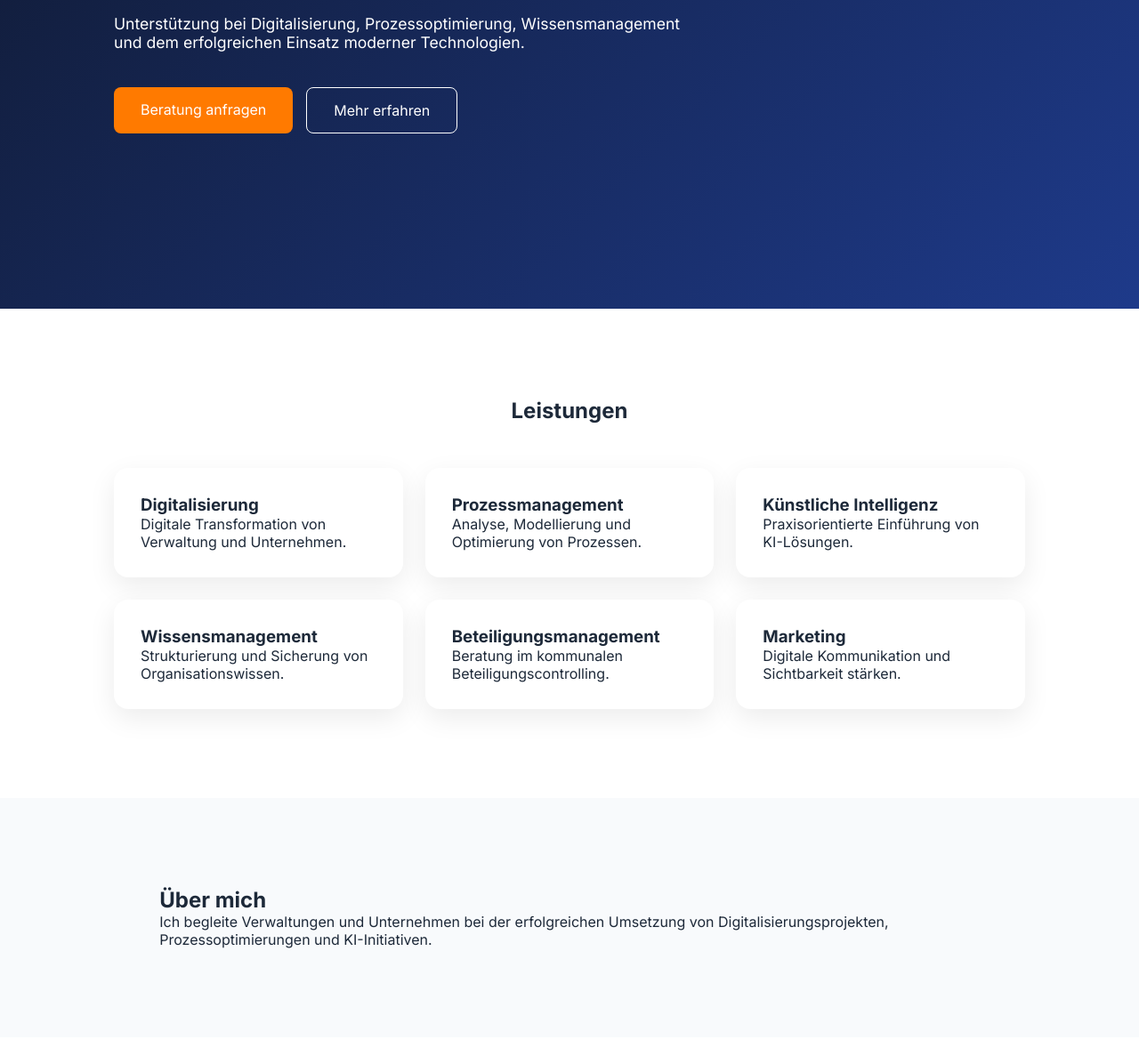
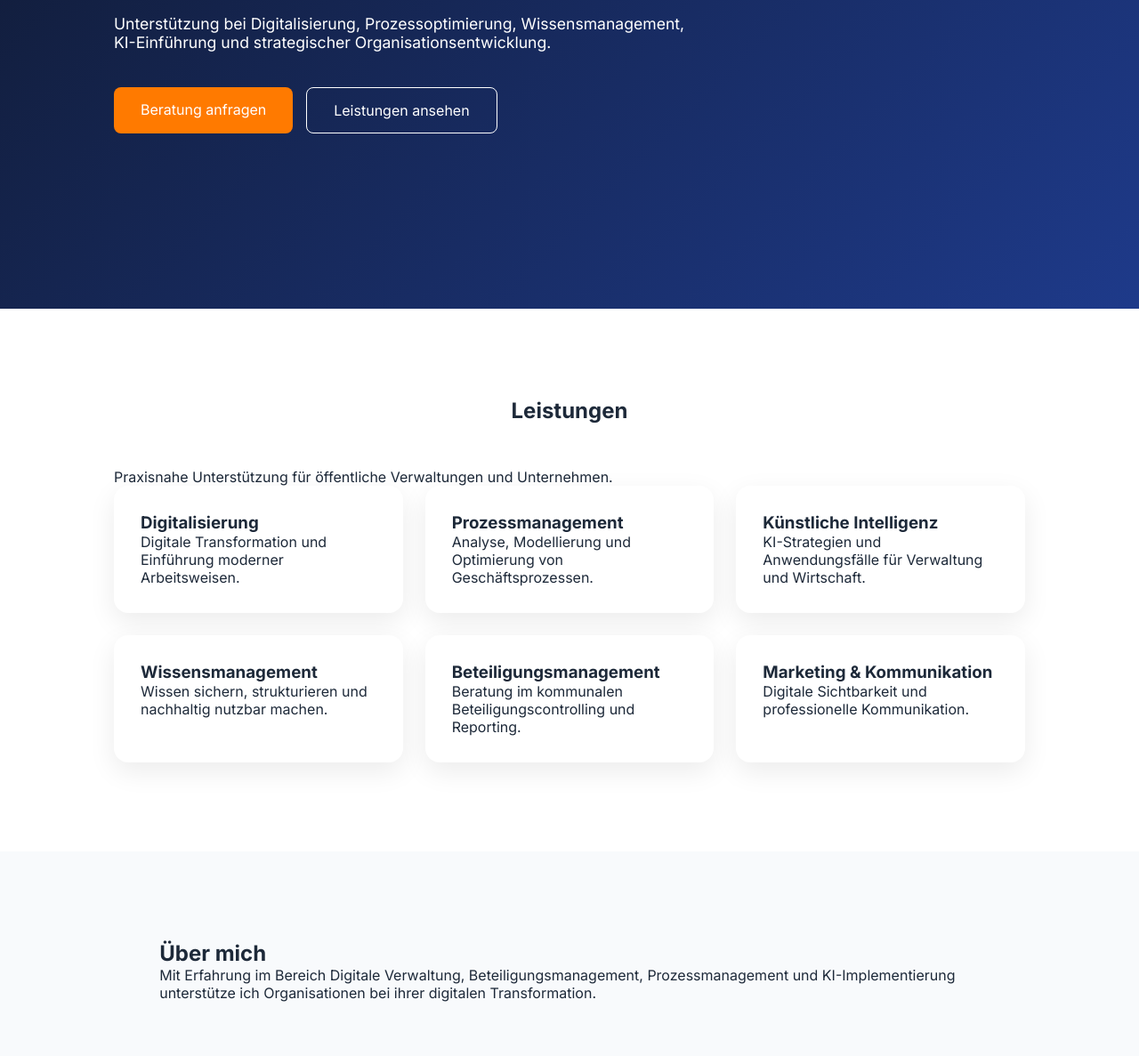
Before and after one commit to m5gfj4hdrc-cmd/Website-Beratung, a plain HTML site: page index.html in a window 1280 px wide. Shown: the part 453-1640 px from the top of the page at 89% size. Drawn offline with Linux system fonts and the light colour scheme.

Commit message:
index.html

```diff
--- a/index.html
+++ b/index.html
@@ -1,26 +1,31 @@
 <!DOCTYPE html>
 <html lang="de">
 <head>
-<meta charset="UTF-8">
-<meta name="viewport" content="width=device-width, initial-scale=1.0">
-<title>JR Consulting</title>
+    <meta charset="UTF-8">
+    <meta name="viewport" content="width=device-width, initial-scale=1.0">
 
-<link rel="stylesheet" href="style.css">
+    <title>JR Digital Consulting</title>
 
-<link href="https://fonts.googleapis.com/css2?family=Inter:wght@300;400;500;600;700&display=swap" rel="stylesheet">
+    <link rel="stylesheet" href="style.css">
+
+    <link href="https://fonts.googleapis.com/css2?family=Inter:wght@300;400;500;600;700;800&display=swap" rel="stylesheet">
 </head>
 
 <body>
 
 <header>
     <div class="container">
-        <div class="logo">JR Consulting</div>
+
+        <div class="logo">
+            JR Digital Consulting
+        </div>
 
         <nav>
             <a href="#leistungen">Leistungen</a>
             <a href="#uebermich">Über mich</a>
             <a href="#kontakt">Kontakt</a>
         </nav>
+
     </div>
 </header>
 
@@ -29,7 +34,7 @@
     <div class="hero-content">
 
         <span class="tagline">
-            Digitalisierung | KI | Prozessmanagement
+            Digitalisierung · KI · Prozessmanagement
         </span>
 
         <h1>
@@ -38,18 +43,20 @@
 
         <p>
             Unterstützung bei Digitalisierung, Prozessoptimierung,
-            Wissensmanagement und dem erfolgreichen Einsatz
-            moderner Technologien.
+            Wissensmanagement, KI-Einführung und strategischer
+            Organisationsentwicklung.
         </p>
 
         <div class="buttons">
+
             <a href="#kontakt" class="btn-primary">
                 Beratung anfragen
             </a>
 
             <a href="#leistungen" class="btn-secondary">
-                Mehr erfahren
+                Leistungen ansehen
             </a>
+
         </div>
 
     </div>
@@ -58,38 +65,41 @@
 
 <section id="leistungen" class="services">
 
-    <h2>Leistungen</h2>
+    <div class="section-header">
+        <h2>Leistungen</h2>
+        <p>Praxisnahe Unterstützung für öffentliche Verwaltungen und Unternehmen.</p>
+    </div>
 
     <div class="grid">
 
         <div class="card">
             <h3>Digitalisierung</h3>
-            <p>Digitale Transformation von Verwaltung und Unternehmen.</p>
+            <p>Digitale Transformation und Einführung moderner Arbeitsweisen.</p>
         </div>
 
         <div class="card">
             <h3>Prozessmanagement</h3>
-            <p>Analyse, Modellierung und Optimierung von Prozessen.</p>
+            <p>Analyse, Modellierung und Optimierung von Geschäftsprozessen.</p>
         </div>
 
         <div class="card">
             <h3>Künstliche Intelligenz</h3>
-            <p>Praxisorientierte Einführung von KI-Lösungen.</p>
+            <p>KI-Strategien und Anwendungsfälle für Verwaltung und Wirtschaft.</p>
         </div>
 
         <div class="card">
             <h3>Wissensmanagement</h3>
-            <p>Strukturierung und Sicherung von Organisationswissen.</p>
+            <p>Wissen sichern, strukturieren und nachhaltig nutzbar machen.</p>
         </div>
 
         <div class="card">
             <h3>Beteiligungsmanagement</h3>
-            <p>Beratung im kommunalen Beteiligungscontrolling.</p>
+            <p>Beratung im kommunalen Beteiligungscontrolling und Reporting.</p>
         </div>
 
         <div class="card">
-            <h3>Marketing</h3>
-            <p>Digitale Kommunikation und Sichtbarkeit stärken.</p>
+            <h3>Marketing & Kommunikation</h3>
+            <p>Digitale Sichtbarkeit und professionelle Kommunikation.</p>
         </div>
 
     </div>
@@ -103,9 +113,10 @@
         <h2>Über mich</h2>
 
         <p>
-            Ich begleite Verwaltungen und Unternehmen bei der
-            erfolgreichen Umsetzung von Digitalisierungsprojekten,
-            Prozessoptimierungen und KI-Initiativen.
+            Mit Erfahrung im Bereich Digitale Verwaltung,
+            Beteiligungsmanagement, Prozessmanagement und
+            KI-Implementierung unterstütze ich Organisationen
+            bei ihrer digitalen Transformation.
         </p>
 
     </div>
@@ -122,7 +133,7 @@
 
         <input type="email" placeholder="E-Mail">
 
-        <textarea placeholder="Ihre Nachricht"></textarea>
+        <textarea rows="5" placeholder="Ihre Nachricht"></textarea>
 
         <button type="submit">
             Nachricht senden
@@ -133,7 +144,9 @@
 </section>
 
 <footer>
-    © 2026 JR Consulting
+
+    <p>© 2026 JR Digital Consulting</p>
+
 </footer>
 
 </body>
```
